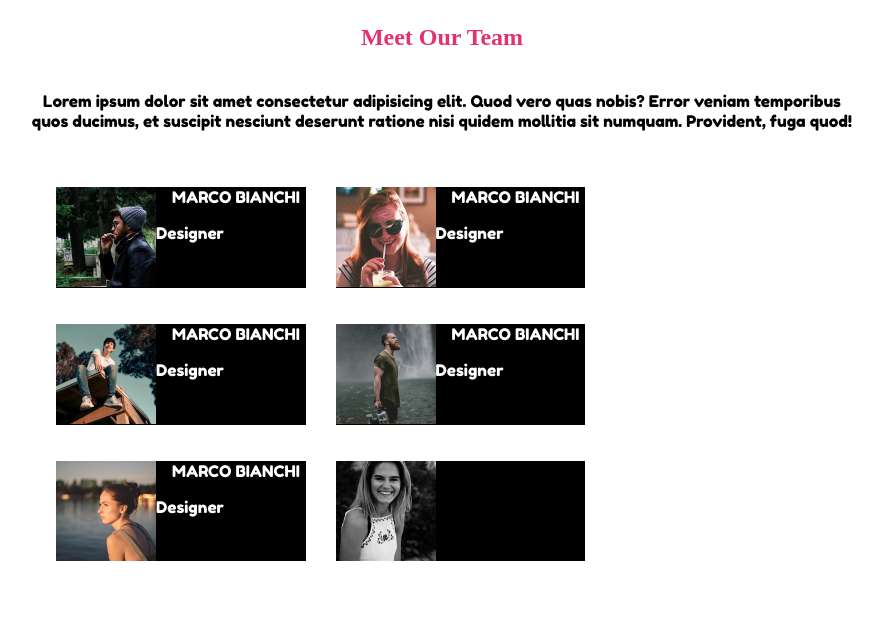
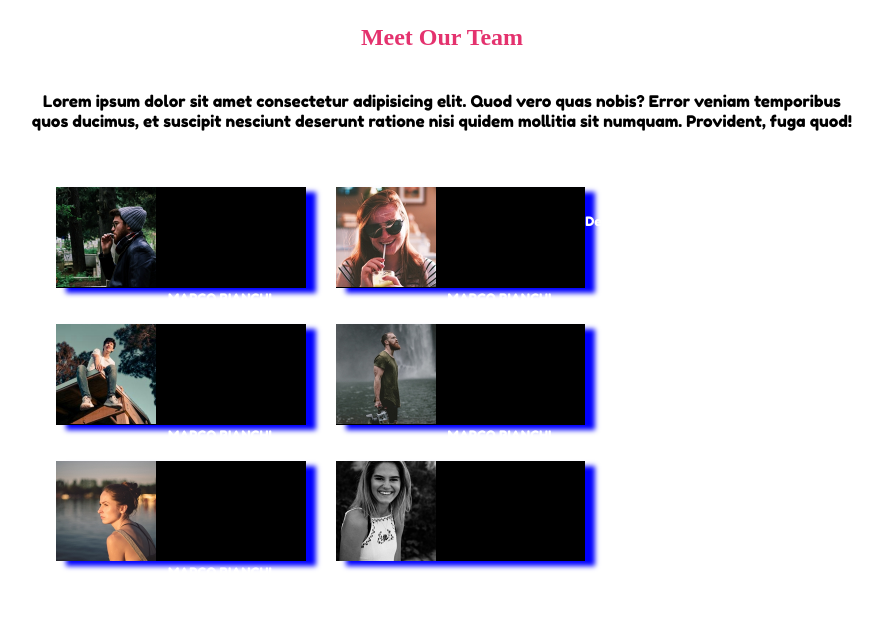
Before and after one commit to TommasoBernardo/html-css-float-cards, a plain HTML site: page index.html in a window 1280 px wide. Shown: the whole page, without its empty margins (198-1081 px from the left). Drawn offline with Linux system fonts and the light colour scheme.

Commit message:
finish css

```diff
--- a/style.css
+++ b/style.css
@@ -34,7 +34,9 @@ body{
     height: 6.3rem;
     margin-left: 30px;
     margin-bottom: 20px;
+    box-shadow: 10px 5px 5px blue;
 }
+
 
 
 .clearfix::after{
@@ -44,8 +46,10 @@ body{
 }
 
 .description{
-    padding-left: 1rem;
+    font-size: 13px;
+    padding-left: 7rem;
     padding-top: 1rem;
+    line-height: 1.8;
     color: white;
 }
 
```
